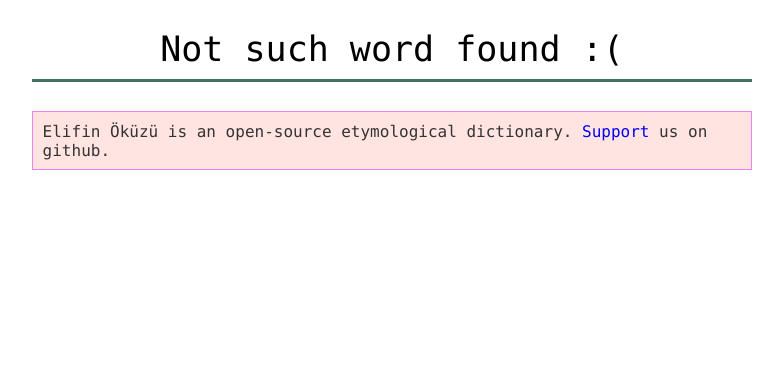
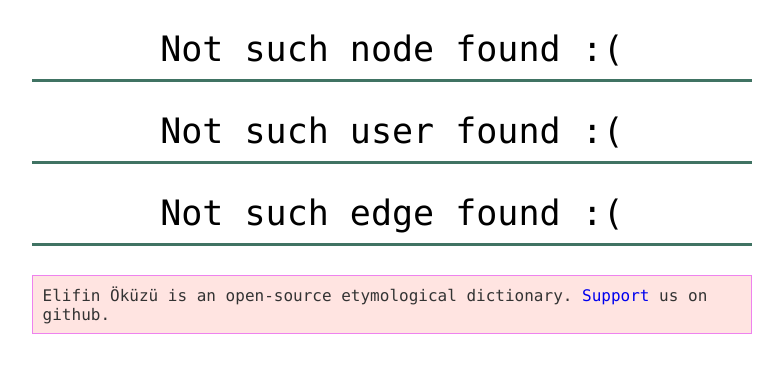
Before and after one commit to lyk2018-python/elifin-okuzu, a Django app: page /search/1/ in a window 1280 px wide. Shown: the part 46-419 px from the top of the page, without its empty margins (248-1031 px from the left). Run offline with Django 3.2, Linux system fonts and the light colour scheme; data that the repository does not hold is empty; some libraries are stand-ins or nearby versions.

Commit message:
Fixed login redirection. Added User and Edge search function into search bar. Changed some urls like login and logout

```diff
--- a/elifinokuzu/accounts/views.py
+++ b/elifinokuzu/accounts/views.py
@@ -1,7 +1,7 @@
 from django.contrib.auth.models import User
 from django.contrib.auth import login, authenticate
 from django.shortcuts import render, redirect
-from .forms import CustomUserCreationForm
+from .forms import CustomUserCreationForm, UserLoginForm
 
 def signup(request):
     if request.method == 'POST':
--- a/elifinokuzu/comments/admin.py
+++ b/elifinokuzu/comments/admin.py
@@ -1,5 +1,5 @@
 from django.contrib import admin
-from .models import Comment #Comment_To_Node, Comment_To_Edge
+from .models import Comment
 
 
 admin.site.register(Comment)
--- a/elifinokuzu/comments/views.py
+++ b/elifinokuzu/comments/views.py
@@ -4,6 +4,7 @@ from dictionary.models import Node, Edge
 from .forms import CommentForm #CommentFormForNode, CommentFormForEdge
 from .models import Comment
 from django.http import HttpResponse, HttpResponseRedirect
+
 
 def add_comment_to_node(request, id):
     node = get_object_or_404(Node.objects.filter(pk=id))
@@ -35,7 +36,6 @@ def add_comment_to_edge(request, id):
         form = CommentForm()
     return render(request, 'comments/add_comment_to_edge.html', {'form': form})
 
-
 def delete_own_comment(request, id, node_id):
     comment = Comment.objects.get(id=id)
     comment.delete()
--- a/elifinokuzu/dictionary/forms.py
+++ b/elifinokuzu/dictionary/forms.py
@@ -2,6 +2,7 @@ from django import forms
 from .models import LANGUAGE_CHOICES, EDGE_TYPE_CHOICES
 from django.utils.translation import ugettext_lazy as _
 from captcha.fields import ReCaptchaField
+
 
 class SubmissionForm(forms.Form):
     source_language = forms.ChoiceField(
--- a/elifinokuzu/dictionary/views.py
+++ b/elifinokuzu/dictionary/views.py
@@ -1,4 +1,5 @@
 import random, json
+from django.contrib.auth.models import User
 from django.shortcuts import render, redirect
 from dictionary.models import Node, Edge
 from comments.models import Comment
@@ -9,13 +10,20 @@ from django.contrib.auth.models import User
 from django.template import RequestContext
 from django.http import HttpResponse
 
+
 def search(request, word):
-    nodes = Node.objects.filter(name__startswith=word) #name__contains
-    edges = Edge.objects.all()
+    nodes = Node.objects.filter(name__contains=word) #name__contains
+    users = User.objects.filter(username__contains=word)
+    # Cant match edges for some reason [edges = Edge.objects.filter(source=Node.objects.filter(name__contains=word))]
+    try:
+        edges = Edge.objects.filter(source=Node.objects.get(name=word))
+    except:
+        edges = None
     return render(request, 'search.html', {
                 'form': word,
-                "searched_word": nodes,
-                'edges': edges, #does not work
+                "found_nodes": nodes,
+                "found_users": users,
+                "found_edges": edges,
             })
 
 def home(request):
@@ -72,14 +80,12 @@ def edge_detail(request, id):
         "comments": comments,
     })
 
-
 def about(request):
     return render(request, 'about.html')
 
 
 def support(request):
     return render(request, 'support.html')
-
 
 def submit(request):
     form = SubmissionForm()
--- a/elifinokuzu/elifinokuzu/settings.py
+++ b/elifinokuzu/elifinokuzu/settings.py
@@ -121,6 +121,7 @@ STATICFILES_DIRS= [
     STATIC_DIR,
 ]
 LOGOUT_REDIRECT_URL = '/'
+LOGIN_REDIRECT_URL = '/'
 
 try:
     from elifinokuzu.local_settings import *
--- a/elifinokuzu/elifinokuzu/urls.py
+++ b/elifinokuzu/elifinokuzu/urls.py
@@ -6,29 +6,35 @@ from support import views as support_views
 from dictionary import views as dictionary_views
 from accounts import views as account_views
 from comments import views as comment_views
+from django.contrib.auth import views
 
 
 urlpatterns = [
+    # Basic templates
     path('', dictionary_views.home, name='home'),
+    path('admin/', admin.site.urls),
     path('about/', dictionary_views.about, name='about'),
     path('support/', support_views.support, name='support'),
-    path('supportdone', support_views.supportdone, name ='supportdone'),
-    path('admin/', admin.site.urls),
-    path('nodes/<int:id>/', dictionary_views.node_detail, name='node_detail'),
-    path('accounts/', include('django.contrib.auth.urls')),
+    path('supportdone/', support_views.supportdone, name ='supportdone'),
+    # Account
+    path('login/', views.LoginView.as_view(), name='login'),
+    path('logout/', views.LogoutView.as_view(), name='logout'),
     path('accounts/signup/', account_views.signup, name='signup'),
     path('accounts/profile/<int:id>', account_views.dashboard, name='dashboard'),
-    path('support/', account_views.support, name='support'),
-    path('submit/', dictionary_views.submit, name='submit'),
+    # Dictionary
+    path('nodes/<int:id>/', dictionary_views.node_detail, name='node_detail'),
     path('edges/<int:id>/', dictionary_views.edge_detail, name='edge_detail'),
-    path('report/<int:id>', report_views.report, name='report'),
-    path('reportdone', report_views.reportdone, name ='reportdone'),
     path('nodes/<int:id>/comment/', comment_views.add_comment_to_node, name='add_comment_to_node'),
     path('edges/<int:id>/comment/', comment_views.add_comment_to_edge, name='add_comment_to_edge'),
-    path('avatar/', include('avatar.urls')),
+    path('submit/', dictionary_views.submit, name='submit'),
     path('search/<str:word>/', dictionary_views.search, name='search'),
     path('language/<str:language>/', dictionary_views.language, name='language'),
+    # Report
+    path('json', report_views.jsondata, name='jsondata'),
+    path('report/<int:id>', report_views.report, name='report'),
+    path('reportdone/', report_views.reportdone, name ='reportdone'),
+    # Comments
+    path('avatar/', include('avatar.urls')),
     path('delete/<int:id>/<int:node_id>', comment_views.delete_own_comment, name='delete_own_comment'),
-    path('json', report_views.jsondata, name='jsondata'),
     path('delete/<int:own_id>', dictionary_views.delete_own_created, name="delete_own_created")
 ]
--- a/elifinokuzu/reports/forms.py
+++ b/elifinokuzu/reports/forms.py
@@ -1,6 +1,7 @@
 from django.forms import ModelForm
 from .models import Issue
 from captcha.fields import ReCaptchaField
+
 class ReportForm(ModelForm):
     class Meta:
         model = Issue
--- a/elifinokuzu/templates/base.html
+++ b/elifinokuzu/templates/base.html
@@ -18,7 +18,7 @@
         <img src="{% static 'logo.png' %}" />
       </a>-->
       {% if user.is_authenticated %}
-        <a class="right-bar authenticated-bar" href="{% url 'dashboard' user.id %}">{{ user.username.title }}</a>
+        <a class="right-bar authenticated-bar" href="{% url 'dashboard' request.user.id %}">{{ request.user.username.title }}</a>
       {% endif %}
       <div class=" right-bar search-container">
         <input class="searchfield" id="searchbox" name="q" type="text" placeholder="Search">
@@ -31,7 +31,6 @@
         <a href="{% url 'submit' %}">{% trans 'Submit' %}</a>
         <a href="{% url 'about' %}">{% trans 'About' %}</a>
         {% if user.is_authenticated %}
-
           <a href="{% url 'logout'%}">{% trans 'Logout' %}</a>
         {% else %}
           <a href="{% url 'signup'%}">{% trans 'Signup' %}</a>
--- a/elifinokuzu/templates/search.html
+++ b/elifinokuzu/templates/search.html
@@ -2,11 +2,30 @@
 {% block title %} Search Page {% endblock %}
 {% block content %}
 
-{% if searched_word %}
-    {%for gt in searched_word %}
-       <a href="{% url 'node_detail' gt.id %}" ><h2>{{gt}}</h2></a>
+{% if found_nodes %}
+    <h1>Found Nodes</h1>
+    {%for node in found_nodes %}
+       <a href="{% url 'node_detail' node.id %}" ><h2>{{node}}</h2></a>
     {% endfor %}
 {% else %}
-	<h2>Not such word found :(</h2>
+	<h2>Not such node found :(</h2>
+{% endif %}
+
+{% if found_users %}
+    <h1>Found Users</h1>
+    {%for user in found_users %}
+       <a href="{% url 'dashboard' user.id %}" ><h2>{{user}}</h2></a>
+    {% endfor %}
+{% else %}
+	<h2>Not such user found :(</h2>
+{% endif %}
+
+{% if found_edges %}
+    <h1>Found Edges</h1>
+    {%for edge in found_edges %}
+       <a href="{% url 'edge_detail' edge.id %}" ><h2>{{edge}}</h2></a>
+    {% endfor %}
+{% else %}
+	<h2>Not such edge found :(</h2>
 {% endif %}
 {% endblock %}
```
Also changed, not shown: elifinokuzu/accounts/forms.py (+16 -1 lines), elifinokuzu/comments/forms.py (+1 -6 lines), elifinokuzu/comments/models.py (+0 -15 lines), elifinokuzu/dictionary/admin.py (line endings or trailing spaces), elifinokuzu/dictionary/apps.py (line endings or trailing spaces).
